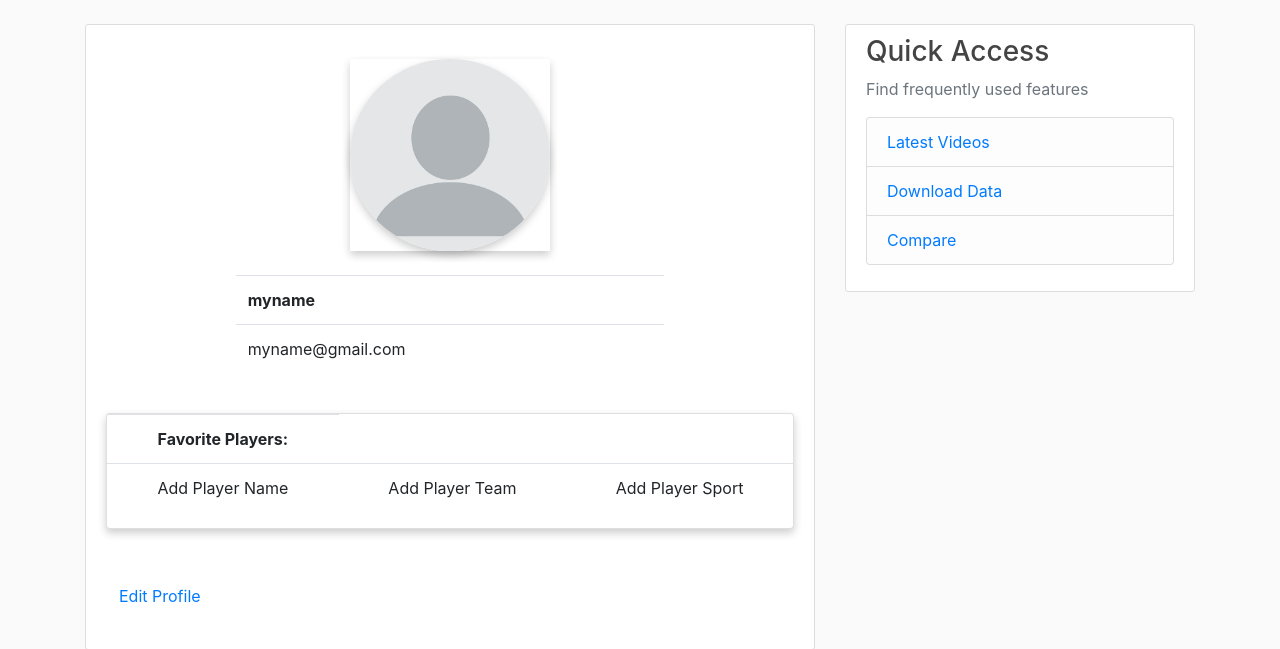
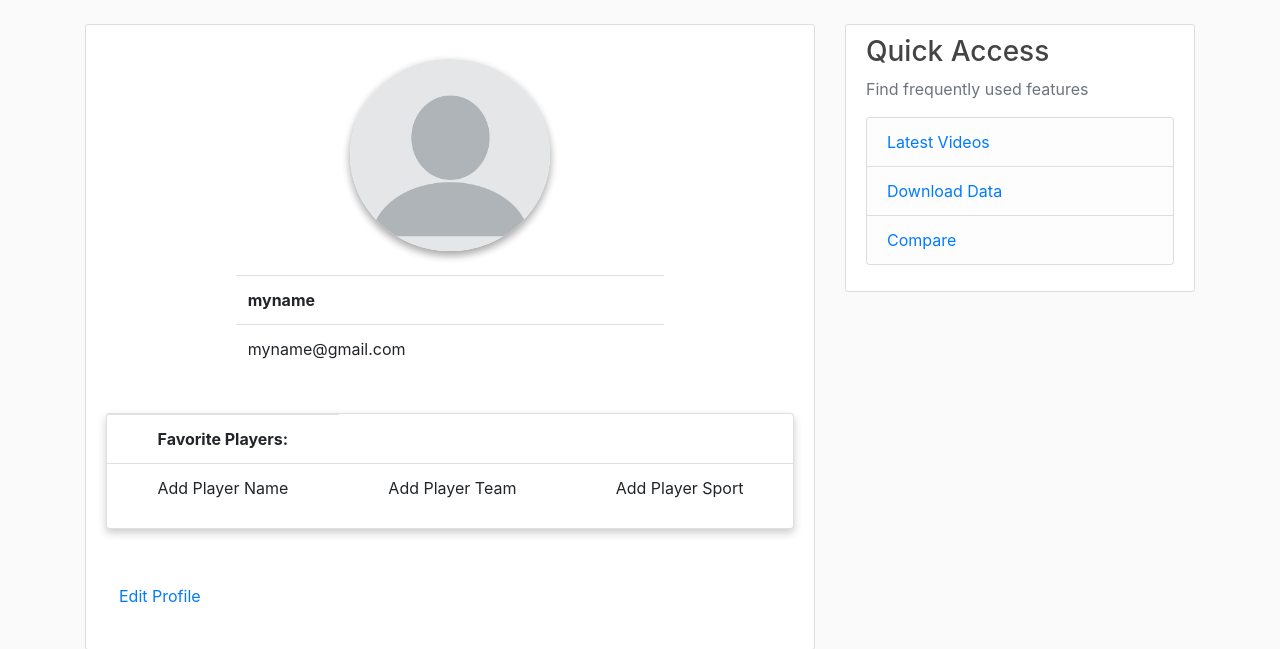
Before and after one commit to zxstewart/SoftDev_Project, a Flask app: page /account in a window 1280 px wide. Shown: the part 56-705 px from the top of the page. Run offline with Flask 2, Linux system fonts and the light colour scheme; a user stored in the database is signed in; some libraries are stand-ins or nearby versions.

Commit message:
just made the profile image round w shadow

```diff
--- a/project-code/sportsapp/static/main.css
+++ b/project-code/sportsapp/static/main.css
@@ -87,11 +87,9 @@ body {
   }
 
   #profile_pic {
-    box-shadow: 0 4px 8px 0 rgba(0,0,0,0.2);
     width: 100%;
     height: 15vw;
     object-fit: cover;
-    border: 3px blue;
   }
 
   .card {
--- a/project-code/sportsapp/templates/account.html
+++ b/project-code/sportsapp/templates/account.html
@@ -3,7 +3,7 @@
 <div class="content-section">
     <br>
     <div class="col-4">
-        <div class="card-img-top">
+        <div class="card-img-top" style="border-radius: 50%;">
             <img class="rounded-circle card-img-top" id="profile_pic" src="{{ image_file }}" alt="profile picture">
         </div>
     </div>
```
